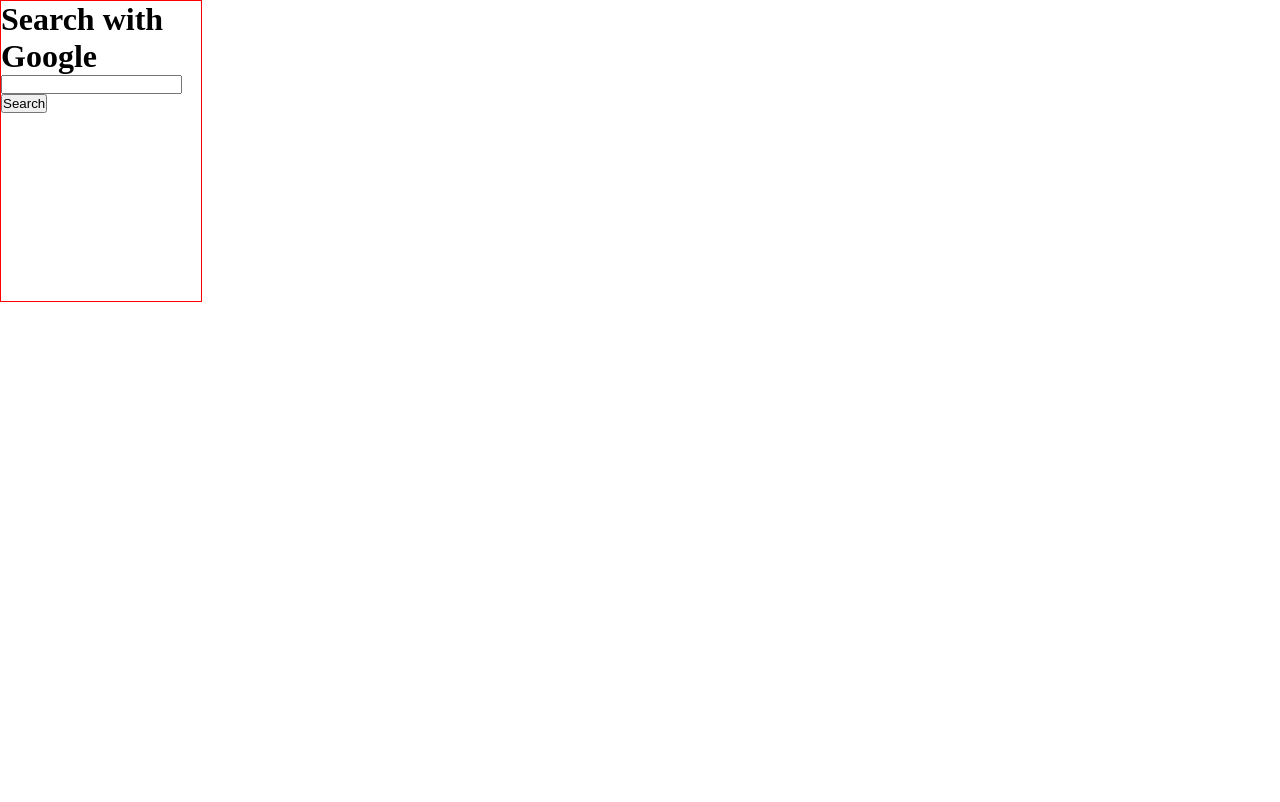
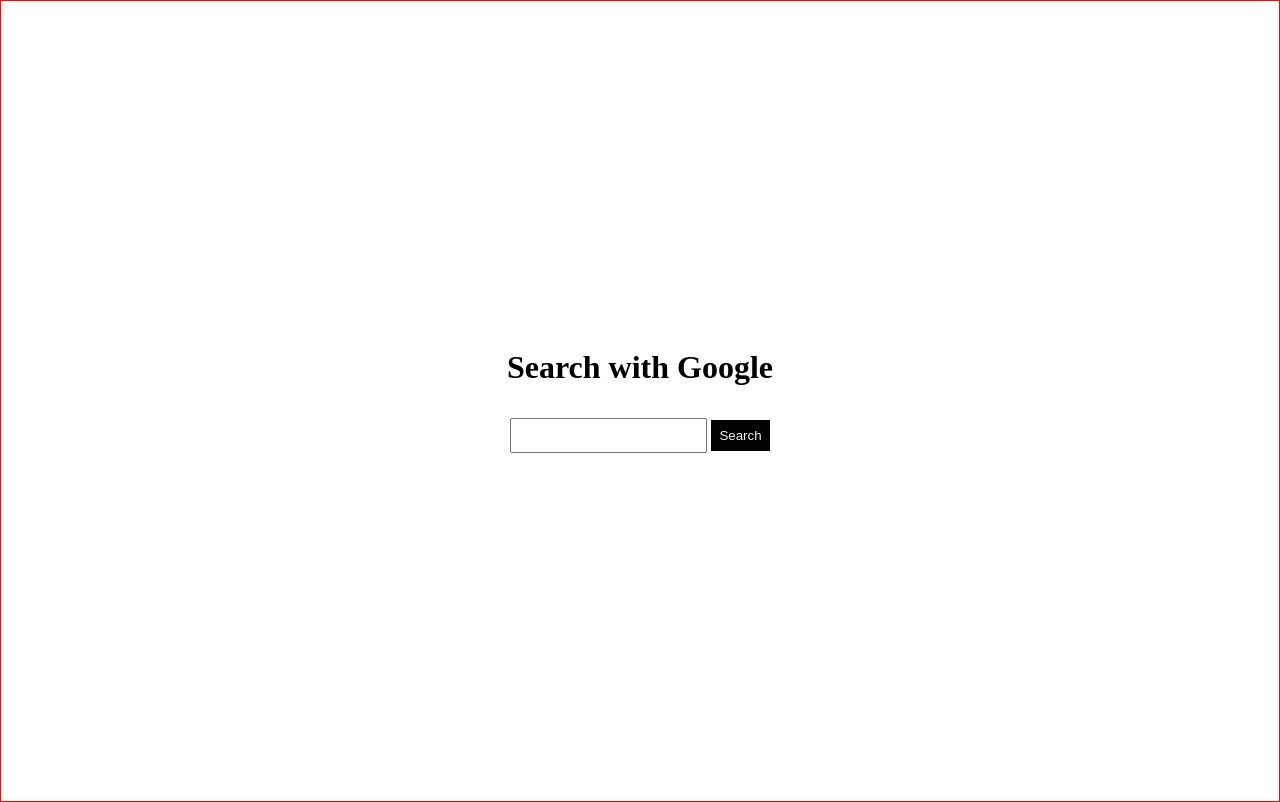
Before and after one commit to NationalCollegeOfEngineering/lab1-simulate-google-search-neema04, a plain HTML site: page index.html in a window 1280 px wide. Drawn offline with Linux system fonts and the light colour scheme.

Commit message:
lab1 commit2

```diff
--- a/index.html
+++ b/index.html
@@ -15,7 +15,7 @@
         <h1>Search with Google</h1>
         <form method="get" action="https://www.google.com/search">
             <input type="text" id="search" name="q"  value="" autocomplete="off" />
-            <button type="submit" id="search" name="q" value="" class="btn btn-primary">Search</button>
+            <button type="submit" id="search" name="q" value="" class="btn ">Search</button>
         </form>
     </div>
 </body>
--- a/style.css
+++ b/style.css
@@ -4,7 +4,38 @@
 }
 
 .container {
-    width: 200px;
-    height: 300px;
+    height: 100vh;
     border: 1px solid red;
+    display: flex;
+    align-items: center;
+    justify-content: center;
+    flex-direction: column;
+    gap:2rem ;
+
 }
+
+input {
+    width: 100%;
+    padding: 8px ;
+
+}
+
+form {
+        display: flex;
+        gap: 4px;
+        align-items: center;
+}
+
+.btn {
+    padding: 8px;
+    cursor: pointer;
+    border: none;
+    background-color: #000;
+    color: whitesmoke;
+    transition: transform 200ms ease-in-out;
+}
+
+.btn:hover {
+        transform: scale(1.06);
+
+}
```
